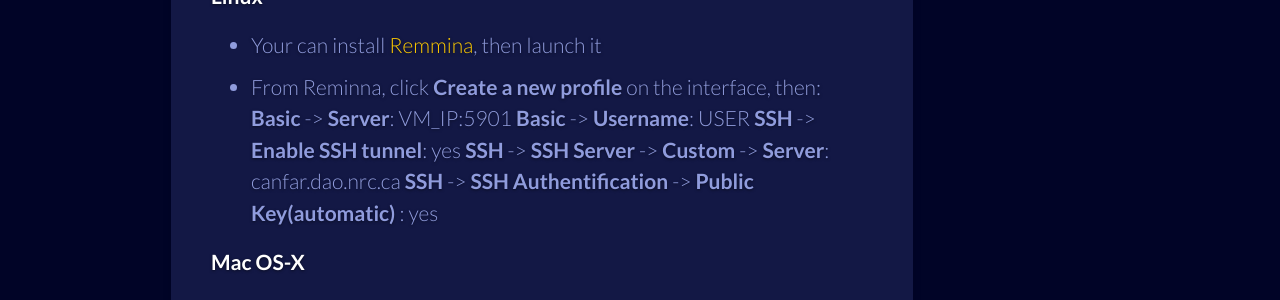
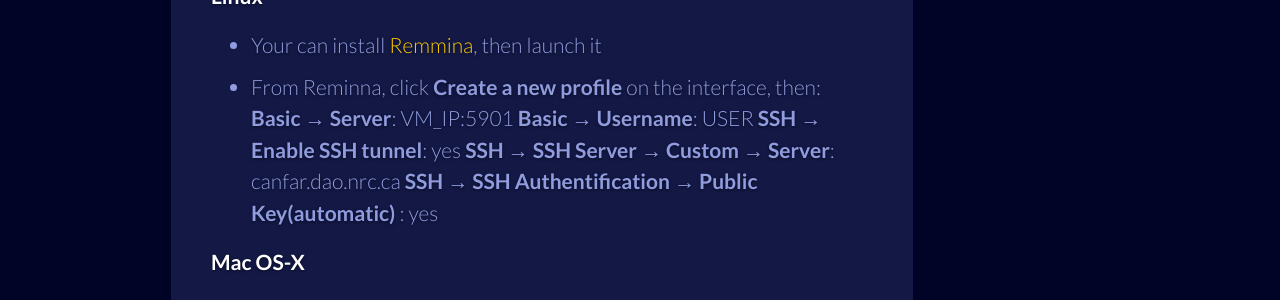
Before and after one commit to dbohlender/canfar.github.io, a Jekyll site: the page built from docs/vmaccess.md, in a window 1280 px wide and 900 px high, scrolled down 4455 px. Shown: the part 199-499 px from the top of the window. Built offline with Jekyll 4.4.1, drawn with Linux system fonts in a browser that asks for light colours; some of the changed lines change nothing that is shown.

Commit message:
use html arrows

```diff
--- a/docs/vmaccess.md
+++ b/docs/vmaccess.md
@@ -125,11 +125,11 @@
 - Your can install [Remmina](http://remmina.sourceforge.net/), then launch it
 - From Reminna, click **Create a new profile**  on the interface, then:
 
-	**Basic** -> **Server**: VM_IP:5901
-	**Basic** -> **Username**: USER
-	**SSH** -> **Enable SSH tunnel**: yes
-	**SSH** -> **SSH Server** -> **Custom** -> **Server**: canfar.dao.nrc.ca
-	**SSH** -> **SSH Authentification** -> **Public Key(automatic)** : yes
+	**Basic** &rarr; **Server**: VM_IP:5901
+	**Basic** &rarr; **Username**: USER
+	**SSH** &rarr; **Enable SSH tunnel**: yes
+	**SSH** &rarr; **SSH Server** &rarr; **Custom** &rarr; **Server**: canfar.dao.nrc.ca
+	**SSH** &rarr; **SSH Authentification** &rarr; **Public Key(automatic)** : yes
 
 #### Mac OS-X
 
```
